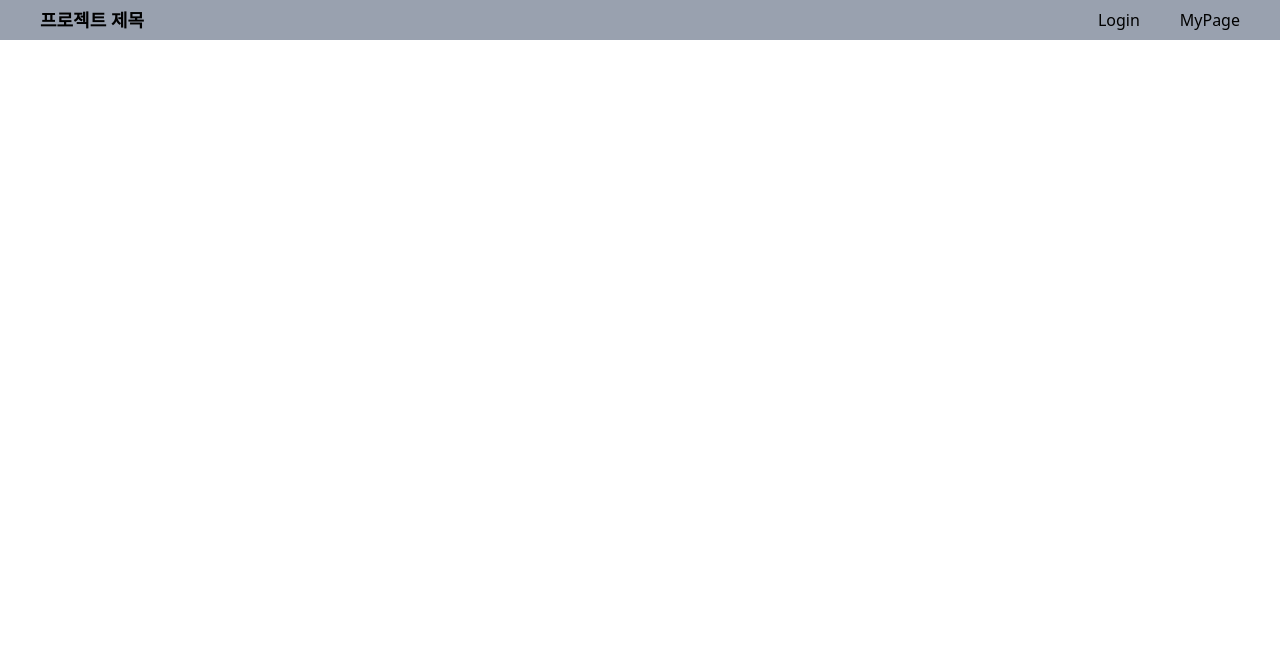
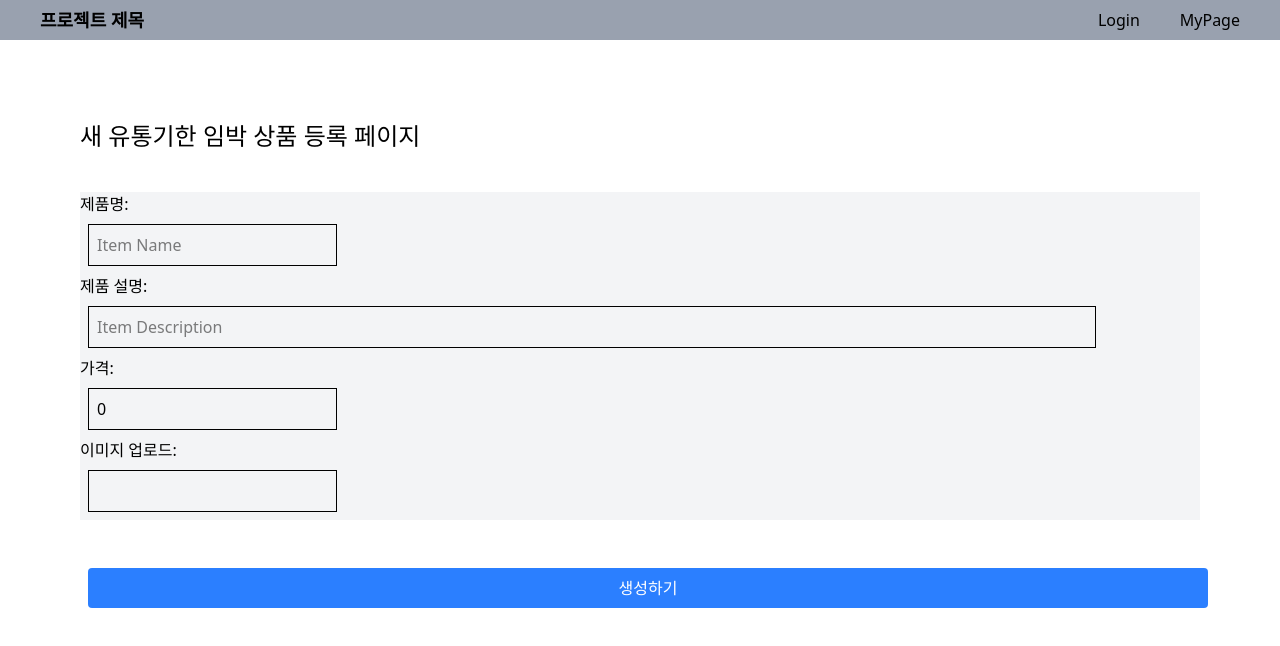
Before and after one commit to n-ppang/FE-n-ppang, a React (Vite) app: page /sharing-products/new in a window 1280 px wide. Shown: the top 646 px of the page. Built offline with nearby package versions, Linux system fonts and the light colour scheme.

Commit message:
feat: 기본 라우팅 및 페이지 생성

```diff
--- a/src/Router.tsx
+++ b/src/Router.tsx
@@ -1,12 +1,16 @@
 import { Routes, Route } from 'react-router-dom';
 // import ProductCreate from './pages/ProductCreate';
 import FirstPage from './pages/FirstPage';
+import ProductSharingCreate from './pages/ProductSharingCreate';
+import GroupPurchaseCreate from './pages/GroupPurchaseCreate';
 
 const Router = () => {
   return (
     <Routes>
       {/* shopping mall */}
       <Route path="/" element={<FirstPage />} />
+      <Route path="/sharing-products/new" element={<ProductSharingCreate />} />
+      <Route path="/group-purchases/new" element={<GroupPurchaseCreate />} />
     </Routes>
   );
 };
--- a/src/pages/FirstPage.tsx
+++ b/src/pages/FirstPage.tsx
@@ -1,5 +1,38 @@
+import CRUDButton from '@/shared/components/CRUDButton';
+import GroupPurchaseView from '@/shared/components/GroupPurchaseView';
+import ProductSharingView from '@/shared/components/ProductSharingView';
+import { useState } from 'react';
+import { useNavigate } from 'react-router-dom';
+
 const FirstPage = () => {
-  return <div>FirstPage</div>;
+  const nav = useNavigate();
+  const [showGroupPurchase, setShowGroupPurchase] = useState(true);
+  const [showProductSharing, setShowProductSharing] = useState(false);
+
+  const onClickProductSharing = () => {
+    setShowProductSharing(true);
+    setShowGroupPurchase(false);
+  };
+
+  const onClickGroupPurchase = () => {
+    setShowGroupPurchase(true);
+    setShowProductSharing(false);
+  };
+
+  return (
+    <div>
+      <div onClick={onClickGroupPurchase}>공동구매</div>
+      <div onClick={onClickProductSharing}>유통기한 임박 나눔</div>
+      {showGroupPurchase && <GroupPurchaseView />}
+      {showProductSharing && <ProductSharingView />}
+
+      {showGroupPurchase ? (
+        <CRUDButton onClick={() => nav('group-purchases/new')} text="새 글 등록하기" />
+      ) : (
+        <CRUDButton onClick={() => nav('sharing-products/new')} text="새 글 등록하기" />
+      )}
+    </div>
+  );
 };
 
 export default FirstPage;
--- /dev/null
+++ b/src/pages/GroupPurchaseCreate.tsx
@@ -0,0 +1,7 @@
+import ProductCreate from './ProductCreate';
+
+const GroupPurchaseCreate = () => {
+  return <ProductCreate title={'새 공동구매 등록 페이지'} />;
+};
+
+export default GroupPurchaseCreate;
--- a/src/pages/ProductCreate.tsx
+++ b/src/pages/ProductCreate.tsx
@@ -1,31 +1,33 @@
-// import { useCreateProduct } from '@/hooks/product/useCreateProduct';
-// import type { CreateProductRequest } from '@/remote/request/CreateProductRequest';
-// import FormContainer from '@/shared/components/FormContainer';
-// import SubmitBlueButton from '@/shared/components/SubmitBlueButton';
-// import { useState } from 'react';
+import type { GroupPurchaseCreateRequest } from '@/remote/request/CreateProductRequest';
+import FormContainer from '@/shared/components/FormContainer';
+import SubmitBlueButton from '@/shared/components/SubmitBlueButton';
+import { useState } from 'react';
 
-// const ProductCreate = () => {
-//   // UI 데이터
-//   const [formData, setFormData] = useState<CreateProductRequest>({
-//     name: '',
-//     price: 0,
-//     description: '',
-//     image_url: '',
-//   });
+interface ProductCreateProps {
+  title: string;
+}
 
-//   const { mutate: mutateCreateProduct, isPending } = useCreateProduct();
+const ProductCreate = ({ title }: ProductCreateProps) => {
+  // UI 데이터
+  const [formData, setFormData] = useState<GroupPurchaseCreateRequest>({
+    name: '',
+    price: 0,
+    description: '',
+    image_url: '',
+    totalPrice: 0,
+    peopleNum: 0,
+    createdAt: new Date().toISOString(),
+  });
 
-//   const handleCreateItem = () => {
-//     mutateCreateProduct(formData);
-//   };
+  const handleCreateItem = () => {};
 
-//   return (
-//     <div className="flex flex-col gap-10 p-20">
-//       <div className="text-2xl">새 상품 등록 페이지</div>
-//       <FormContainer formData={formData} setFormData={setFormData} />
-//       <SubmitBlueButton onClick={handleCreateItem} text={isPending ? '등록 중...' : '생성하기'} />
-//     </div>
-//   );
-// };
+  return (
+    <div className="flex flex-col gap-10 p-20">
+      <div className="text-2xl">{title}</div>
+      <FormContainer formData={formData} setFormData={setFormData} />
+      <SubmitBlueButton onClick={handleCreateItem} text={'생성하기'} />
+    </div>
+  );
+};
 
-// export default ProductCreate;
+export default ProductCreate;
--- /dev/null
+++ b/src/pages/ProductSharingCreate.tsx
@@ -0,0 +1,7 @@
+import ProductCreate from './ProductCreate';
+
+const ProductSharingCreate = () => {
+  return <ProductCreate title={'새 유통기한 임박 상품 등록 페이지'} />;
+};
+
+export default ProductSharingCreate;
--- a/src/remote/Supabase.ts
+++ /dev/null
@@ -1,8 +0,0 @@
-import { createClient } from '@supabase/supabase-js';
-
-const supabase = createClient(
-  import.meta.env.VITE_SUPABASE_URL,
-  import.meta.env.VITE_PUBLISHABLE_KEY,
-);
-
-export default supabase;
--- a/src/remote/axiosInstance.ts
+++ b/src/remote/axiosInstance.ts
@@ -1,23 +1,8 @@
 import axios from 'axios';
-import supabase from './Supabase';
 
 export const api = axios.create({
-  baseURL: `${import.meta.env.VITE_SUPABASE_URL}/functions/v1/api`,
+  baseURL: `${import.meta.env.VITE_API_URL}/functions/v1/api`,
   headers: {
     'Content-Type': 'application/json',
   },
 });
-
-api.interceptors.request.use(async (config) => {
-  const {
-    data: { session },
-  } = await supabase.auth.getSession();
-
-  const token = session?.access_token;
-
-  if (token) {
-    config.headers.Authorization = `Bearer ${token}`;
-  }
-
-  return config;
-});
--- a/src/remote/request/CreateProductRequest.ts
+++ b/src/remote/request/CreateProductRequest.ts
@@ -1,6 +1,9 @@
-export type CreateProductRequest = {
+export type GroupPurchaseCreateRequest = {
   name: string;
   price: number;
   description: string;
   image_url: string;
+  totalPrice: number; // 공동구매에만 필요한 필드
+  peopleNum: number; // 공동구매에만 필요한 필드
+  createdAt: string;
 };
--- /dev/null
+++ b/src/shared/components/GroupPurchaseView.tsx
@@ -0,0 +1,23 @@
+import { GroupPurchaseItemsMockData } from '../mock/ItemsMockData';
+import ItemContainer from './ItemContainer';
+
+const GroupPurchaseView = () => {
+  return (
+    <div>
+      {GroupPurchaseItemsMockData.map((item, index) => (
+        <ItemContainer
+          key={index}
+          model="group-purchase"
+          title={item.title}
+          price={item.price}
+          peopleClosed={item.peopleClosed}
+          peopleNum={item.peopleNum}
+          expirationDate={item.expirationDate}
+          createdAt={item.createdAt}
+        />
+      ))}
+    </div>
+  );
+};
+
+export default GroupPurchaseView;
--- /dev/null
+++ b/src/shared/components/ItemContainer.tsx
@@ -0,0 +1,48 @@
+interface ItemContainerProps {
+  model: 'group-purchase' | 'product-sharing';
+  title: string;
+  price?: number;
+  peopleClosed?: number;
+  peopleNum?: number;
+  expirationDate?: string;
+  createdAt: string;
+}
+
+const ItemContainer = ({
+  model,
+  title,
+  price,
+  peopleClosed,
+  peopleNum,
+  expirationDate,
+  createdAt,
+}: ItemContainerProps) => {
+  const daysLeft = expirationDate
+    ? Math.ceil((new Date(expirationDate).getTime() - new Date().getTime()) / (1000 * 60 * 60 * 24))
+    : undefined;
+  return (
+    <div className="flex w-250 flex-row gap-5 border border-black p-5">
+      <img sizes="100x100" className="w-40 border" src="" alt="상품 이미지" />
+      <div>
+        <div>{title}</div>
+        {model === 'group-purchase' && (
+          <div>
+            <div>인당 {price}원</div>
+            <div>
+              {peopleClosed} / {peopleNum}명
+            </div>
+          </div>
+        )}
+        {model === 'product-sharing' && (
+          <div>
+            <div>유통기한: {expirationDate}</div>
+            <div>{daysLeft}일 남음</div>
+          </div>
+        )}
+        <div>{createdAt}</div>
+      </div>
+    </div>
+  );
+};
+
+export default ItemContainer;
--- /dev/null
+++ b/src/shared/components/ProductSharingView.tsx
@@ -0,0 +1,20 @@
+import { SharingItemsMockData } from '../mock/ItemsMockData';
+import ItemContainer from './ItemContainer';
+
+const ProductSharingView = () => {
+  return (
+    <div>
+      {SharingItemsMockData.map((item, index) => (
+        <ItemContainer
+          key={index}
+          model="product-sharing"
+          title={item.title}
+          expirationDate={item.expirationDate}
+          createdAt={item.createdAt}
+        />
+      ))}
+    </div>
+  );
+};
+
+export default ProductSharingView;
--- /dev/null
+++ b/src/shared/mock/ItemsMockData.ts
@@ -0,0 +1,31 @@
+export const GroupPurchaseItemsMockData = [
+  {
+    title: '샴푸 공구해요',
+    price: 10000,
+    peopleClosed: 5,
+    peopleNum: 10,
+    expirationDate: '2024-12-31',
+    createdAt: '2023-01-01',
+  },
+  {
+    title: '슬리퍼 공구해요',
+    price: 14000,
+    peopleClosed: 2,
+    peopleNum: 10,
+    expirationDate: '2025-12-10',
+    createdAt: '2025-12-01',
+  },
+];
+
+export const SharingItemsMockData = [
+  {
+    title: '빵 나눔해요',
+    expirationDate: '2026-12-31',
+    createdAt: '2023-01-01',
+  },
+  {
+    title: '음료수 나눔해요',
+    expirationDate: '2026-5-31',
+    createdAt: '2023-01-01',
+  },
+];
```
